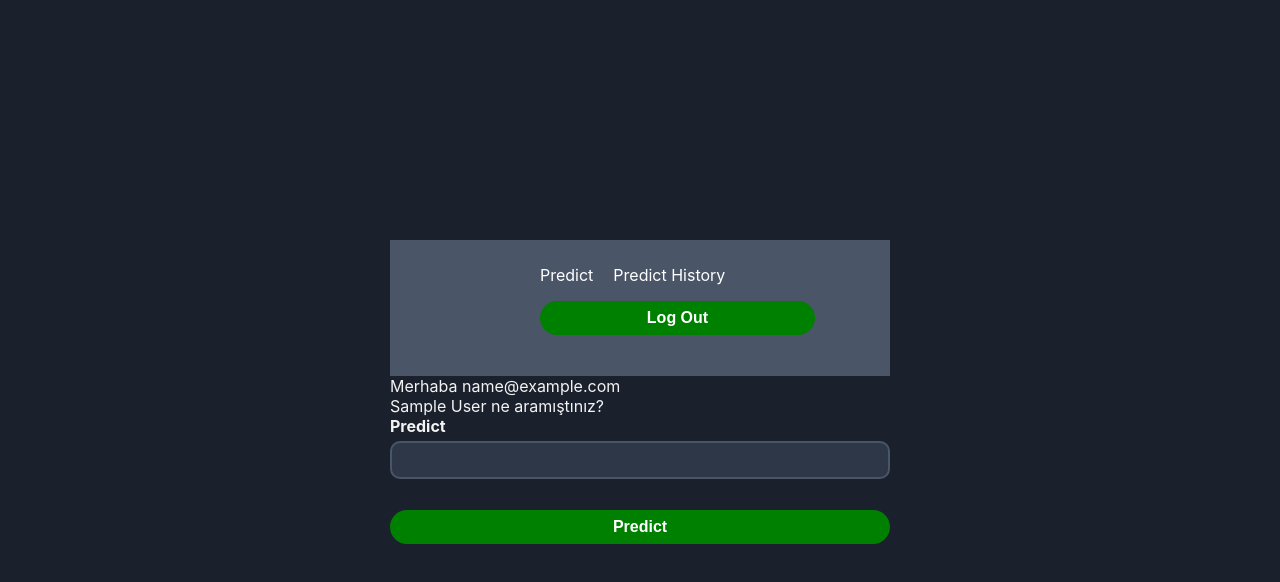
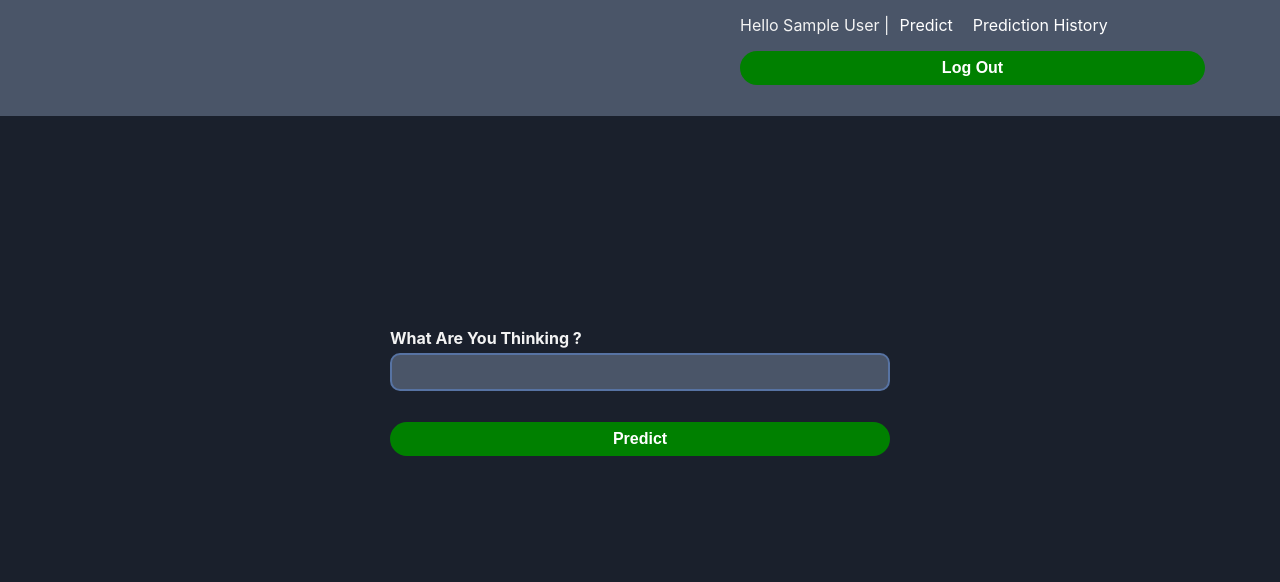
Before and after one commit to ulascc/Predict-ReactJS-UI, a React (Vite) app: page /predict in a window 1280 px wide. Shown: the top 582 px of the page. Built offline with nearby package versions, Linux system fonts and the light colour scheme; sample sign-in values are in the browser's storage.

Commit message:
navbar edited

```diff
--- a/src/App.css
+++ b/src/App.css
@@ -22,8 +22,8 @@ select {
   width: 100%;
   padding: 8px 7px;
   font-size: 16px;
-  border: 2px solid #4a5568;
-  background-color: #2d3748;
+  border: 2px solid #5773a3;
+  background-color: #4a5568;
   color: white;
   margin: 5px 0px;
   outline: none;
--- a/src/Components/Navbar.jsx
+++ b/src/Components/Navbar.jsx
@@ -2,9 +2,8 @@ import React from 'react';
 import { Link } from 'react-router-dom';
 import '../styles/Navbar.css';
 
-export const Navbar = () => {
+export const Navbar = ({ fullname }) => {
   const handleLogout = () => {
-
     localStorage.removeItem('accessToken');
     console.log("Oturum kapatıldı.");
   };
@@ -13,8 +12,9 @@ export const Navbar = () => {
     <div className="navbar">
       <div className="main">
         <div className="mainLink">
+          <span>Hello  {fullname}  |</span>
           <Link to="/predict">Predict</Link>
-          <Link to="/predictionHistory">Predict History</Link>
+          <Link to="/predictionHistory">Prediction History</Link>
           <button type="button" onClick={handleLogout}>
             Log Out
           </button>
--- a/src/Components/Predict.jsx
+++ b/src/Components/Predict.jsx
@@ -90,19 +90,14 @@ function Predict() {
       onSubmit,
     });
 
-<div>
-        <Navbar/>
-      </div>
   return (
     <>
+    <div>
+        <Navbar fullname={fullname} />
+    </div>
     <form onSubmit={handleSubmit}>
-      <div>
-        <Navbar/>
-      </div>
-      {email && <div>Merhaba {email}</div>}
-      {fullname && <div>{fullname} ne aramıştınız?</div>}
       <div className="inputDiv">
-        <label>Predict</label>
+        <label>What Are You Thinking ?</label>
         <input
           type="text"
           value={values.text}
@@ -116,10 +111,10 @@ function Predict() {
         Predict
       </button>
       <div>
-        {responseData && <div><h3>Mesajınız: {responseData.text}</h3></div>}
+        {responseData && <div><h3>Your Message: {responseData.text}</h3></div>}
       </div>
       <div>
-        {responseData && <div><h3>İlgili işlem: {responseData.class}</h3></div>}
+        {responseData && <div><h3>AI Answer: {responseData.class}</h3></div>}
       </div>
     </form>
     </>
--- a/src/Components/PredictionHistory.jsx
+++ b/src/Components/PredictionHistory.jsx
@@ -1,11 +1,13 @@
 import { useNavigate } from 'react-router-dom';
 import PredictionLogs from './PredictionLogs';
-import React, { useEffect } from 'react';
+import React, { useEffect, useState  } from 'react';
 import { jwtDecode } from 'jwt-decode';
 import { Navbar } from './Navbar';
 
+
 function PredictionHistory() {
   const navigate = useNavigate();
+  const [fullname, setFullname] = useState('');
   const notificationSound = new Audio('/src/assets/token_notification_sound.mp3');
 
   const playNotificationSound = () => {
@@ -30,6 +32,8 @@ function PredictionHistory() {
               alert("you don't have authority");
               navigate("/predict");
             }
+            const full_name = decodedToken.name;
+            setFullname(full_name);
           }
         } catch (error) {
           console.error('Invalid token');
@@ -53,7 +57,7 @@ function PredictionHistory() {
 
   return (
     <div>
-      <Navbar />
+      <Navbar fullname={fullname} />
       <div>
         <h2>Prediction Logs</h2>
       </div>
--- a/src/Components/PredictionLogs.jsx
+++ b/src/Components/PredictionLogs.jsx
@@ -28,8 +28,8 @@ function PredictionLogs() {
             <th>Status Code</th>
             <th>Payload</th>
             <th>Response</th>
+            <th>Response ID</th>
             <th>User ID</th>
-            <th>Class ID</th>
           </tr>
         </thead>
         <tbody>
@@ -44,8 +44,8 @@ function PredictionLogs() {
               <td>{log.status_code}</td>
               <td>{log.payload}</td>
               <td>{log.response}</td>
+              <td>{log.class_id}</td>
               <td>{log.user_id}</td>
-              <td>{log.class_id}</td>
             </tr>
           ))}
         </tbody>
--- a/src/styles/Navbar.css
+++ b/src/styles/Navbar.css
@@ -1,22 +1,25 @@
-.main {
+.navbar {
+  position: fixed;
+  top: 0;
+  left: 0;
   width: 100%;
-    display: flex;
-    padding: 25px;
-    align-items: center;
   background-color: #4a5568;
-    padding-left: 150px;
-    justify-content: space-between;
+  padding: 15px 25px;
+  z-index: 1000;
 }
 
 .navbar .main {
-    width: 100%;
   display: flex;
   align-items: center;
-    padding-left: 150px;
 }
+
 .navbar .mainLink {
   margin-left: auto;
   margin-right: 50px;
+}
+
+.mainLink span {
+  margin-right: 10px;
 }
 
 .navbar a {
@@ -36,15 +39,14 @@
   font-size: 40px;
 }
 
-
 @media only screen and (max-width: 600px) {
-    .main {
-      padding-left: 0px !important;
+  .navbar {
+    padding: 15px;
   }
-    .main a {
+  .navbar .mainLink {
+    margin: 0;
+  }
+  .navbar a {
     font-size: 13px;
   }
-    .mainLink {
-      margin: 0;
 }
-  }
```
Lines whose indentation alone changed are shown as unchanged.
